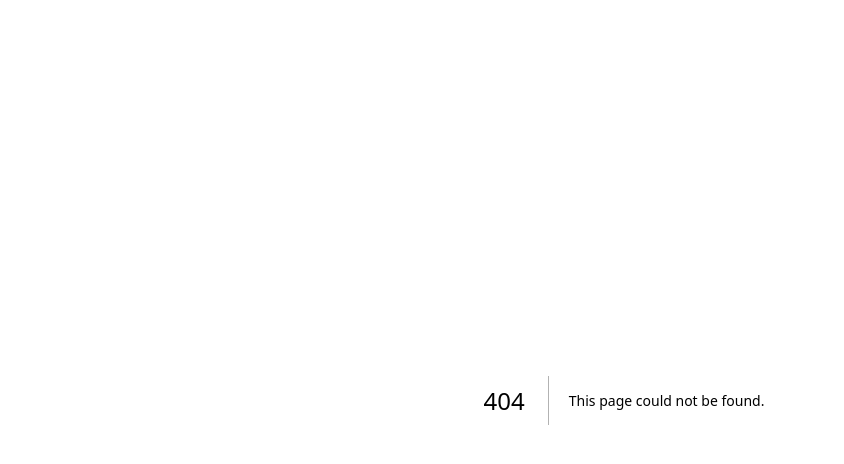
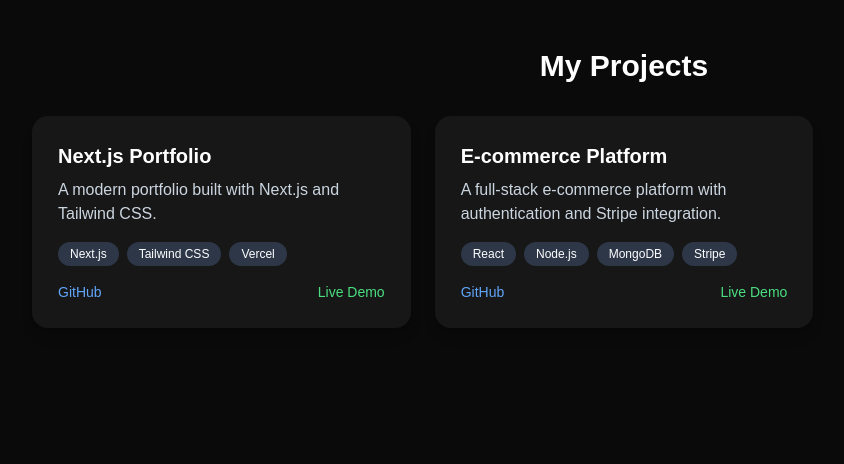
Before and after one commit to yunz-dev/yunz.next, a Next.js app: page /test in a window 1280 px wide. Before the commit this address had no page. Shown: the top 464 px of the page, without its empty margins (16-860 px from the left). Built offline with nearby package versions, Linux system fonts and the light colour scheme.

Commit message:
feat: project card

```diff
--- a/app/components/OpenSource.tsx
+++ b/app/components/OpenSource.tsx
@@ -1,48 +1,57 @@
-import Link from "next/link";
+import { oss } from '../data/projectData';
+import ProjectCard from './OssCard';
 import FadeScroll from "./FadeScroll";
 export default function OpenSource() {
   return (
-    <section className="py-20 px-6" id="opensource">
-      <div className="max-w-3xl mx-auto text-center">
+    <section className="text-white pt-20 pb-10" id="OpenSource">
+      <div className="container mx-auto px-6 text-center">
         <FadeScroll>
           <h2 className="text-3xl font-semibold mb-6">Open Source Contributions</h2>
-          <p className="text-lg text-gray-400 mb-6">
-            I love contributing to open source. Here are some projects I’ve worked on:
-          </p>
+          <p>I like to contribute to open source projects where I can :)</p>
+          <br></br>
           <div className="grid grid-cols-1 sm:grid-cols-2 lg:grid-cols-3 gap-12">
-            <div className="bg-gray-600 p-6 rounded-lg shadow-md">
-              <h3 className="text-xl font-semibold mb-2">Golio</h3>
-              <p className="mb-4">League of Legends, Legends of Runeterra and Valorant API client library for Go. </p>
-              <Link
-                href="https://github.com/KnutZuidema/golio"
-                className="inline-block text-gray-300 hover:underline"
-              >
-                View Source
-              </Link>
-            </div>
-            <div className="bg-gray-600 p-6 rounded-lg shadow-md">
-              <h3 className="text-xl font-semibold mb-2">Bunster</h3>
-              <p className="mb-4">A shell compiler that converts shell scripts into secure, portable and static binaries.</p>
-              <Link
-                href="https://github.com/yassinebenaid/bunster"
-                className="inline-block text-gray-300 hover:underline"
-              >
-                View Source
-              </Link>
-            </div>
-            <div className="bg-gray-600 p-6 rounded-lg shadow-md">
-              <h3 className="text-xl font-semibold mb-2">Nix Packages</h3>
-              <p className="mb-4">Nixpkgs is a collection of over 100,000 software packages that can be installed with the Nix package manager.</p>
-              <Link
-                href="https://github.com/NixOS/nixpkgs"
-                className="inline-block text-gray-300 hover:underline"
-              >
-                View Source
-              </Link>
-            </div>
+        {oss.map(project => (
+          <ProjectCard key={project.id} project={project} />
+        ))}
           </div>
+          <br></br>
+          <br></br>
+          <br></br>
+          For contributions checkout my <a className="underline" href="https://github.com/yunz-dev" target="_blank">Github</a>
         </FadeScroll>
       </div>
     </section>
   );
 }
+
+
+            // <div className="bg-gray-600 p-6 rounded-lg shadow-md">
+            //   <h3 className="text-xl font-semibold mb-2">Golio</h3>
+            //   <p className="mb-4">League of Legends, Legends of Runeterra and Valorant API client library for Go. </p>
+            //   <Link
+            //     href="https://github.com/KnutZuidema/golio"
+            //     className="inline-block text-gray-300 hover:underline"
+            //   >
+            //     View Source
+            //   </Link>
+            // </div>
+            // <div className="bg-gray-600 p-6 rounded-lg shadow-md">
+            //   <h3 className="text-xl font-semibold mb-2">Bunster</h3>
+            //   <p className="mb-4">A shell compiler that converts shell scripts into secure, portable and static binaries.</p>
+            //   <Link
+            //     href="https://github.com/yassinebenaid/bunster"
+            //     className="inline-block text-gray-300 hover:underline"
+            //   >
+            //     View Source
+            //   </Link>
+            // </div>
+            // <div className="bg-gray-600 p-6 rounded-lg shadow-md">
+            //   <h3 className="text-xl font-semibold mb-2">Nix Packages</h3>
+            //   <p className="mb-4">Nixpkgs is a collection of over 100,000 software packages that can be installed with the Nix package manager.</p>
+            //   <Link
+            //     href="https://github.com/NixOS/nixpkgs"
+            //     className="inline-block text-gray-300 hover:underline"
+            //   >
+            //     View Source
+            //   </Link>
+            // </div>
--- /dev/null
+++ b/app/components/OssCard.tsx
@@ -0,0 +1,35 @@
+import Link from 'next/link';
+import { Project } from '../data/projectData';
+import Image from 'next/image';
+
+interface ProjectCardProps {
+  project: Project;
+}
+
+const ProjectCard: React.FC<ProjectCardProps> = ({ project }) => {
+  return (
+    <div className="bg-neutral-900 text-white p-6 rounded-2xl shadow-lg border-2 border-gray-700 transition-all duration-300 ease-in-out hover:shadow-xl hover:border-gray-200 cursor-pointer">
+
+      <Image
+        src={project.image}
+        alt={project.title}
+        width={400}
+        height={250}
+        className="rounded-lg mb-4"
+      />
+      <h3 className="text-xl font-bold mb-2">{project.title}</h3>
+      <p className="text-gray-400 mb-4">{project.description}</p>
+      <div className="flex flex-wrap gap-2 mb-4">
+        {project.techStack.map((tech, index) => (
+          <span key={index} className="bg-gray-800 text-xs px-3 py-1 rounded-full">{tech}</span>
+        ))}
+      </div>
+      <div className="flex justify-between text-sm">
+        <Link href={project.repo} className="text-blue-400 hover:underline" target="_blank">GitHub</Link>
+        <Link href={project.live} className="text-green-400 hover:underline" target="_blank">Live Demo</Link>
+      </div>
+    </div>
+  );
+  };
+
+export default ProjectCard;
--- /dev/null
+++ b/app/components/ProjectCard.tsx
@@ -0,0 +1,34 @@
+import Link from 'next/link';
+import Image from 'next/image';
+import { Project } from '../data/projectData';
+
+interface ProjectCardProps {
+  project: Project;
+}
+
+const ProjectCard: React.FC<ProjectCardProps> = ({ project }) => {
+  return (
+    <div className="bg-neutral-900 text-white p-6 rounded-2xl shadow-lg border-2 border-gray-700 transition-all duration-300 ease-in-out hover:shadow-xl hover:border-gray-200 cursor-pointer">
+
+      <Image
+        src={project.image}
+        alt={project.title}
+        width={400}
+        height={250}
+        className="rounded-lg mb-4"
+      />
+      <h3 className="text-xl font-bold mb-2">{project.title}</h3>
+      <p className="text-gray-400 mb-4">{project.description}</p>
+      <div className="flex flex-wrap gap-2 mb-4">
+        {project.techStack.map((tech, index) => (
+          <span key={index} className="bg-gray-800 text-xs px-3 py-1 rounded-full">{tech}</span>
+        ))}
+      </div>
+      <div className="flex justify-between text-sm">
+        <Link href={project.repo} className="text-blue-400 hover:underline" target="_blank">GitHub</Link>
+        <Link href={project.live} className="text-green-400 hover:underline" target="_blank">Live Demo</Link>
+      </div>
+    </div>
+  );
+};
+export default ProjectCard;
--- a/app/components/Projects.tsx
+++ b/app/components/Projects.tsx
@@ -1,5 +1,6 @@
-import Link from "next/link";
 import FadeScroll from "./FadeScroll";
+import { projects } from '../data/projectData';
+import ProjectCard from './ProjectCard';
 
 export default function Projects() {
   return (
@@ -8,36 +9,9 @@
         <FadeScroll>
           <h2 className="text-3xl font-semibold mb-6">My Projects</h2>
           <div className="grid grid-cols-1 sm:grid-cols-2 lg:grid-cols-3 gap-12">
-            <div className="bg-gray-700 p-6 rounded-lg shadow-lg">
-              <h3 className="text-xl font-semibold mb-2">SPNW</h3>
-              <p className="mb-4">A Habit tracking app built with FASTAPI, MONGODB, HTMX and ALPINE</p>
-              <Link
-                href="https://github.com/yunz-dev/spnw-api"
-                className="inline-block text-gray-300 hover:underline"
-              >
-                View Project
-              </Link>
-            </div>
-            <div className="bg-gray-700 p-6 rounded-lg shadow-lg">
-              <h3 className="text-xl font-semibold mb-2">LiMao</h3>
-              <p className="mb-4">A golang powered data driven application to supplement in language learning</p>
-              <Link
-                href="https://github.com/yunz-dev/LiMao"
-                className="inline-block text-gray-300 hover:underline"
-              >
-                View Project
-              </Link>
-            </div>
-            <div className="bg-gray-700 p-6 rounded-lg shadow-lg">
-              <h3 className="text-xl font-semibold mb-2">YAWL</h3>
-              <p className="mb-4">Yet Another Wish List</p>
-              <Link
-                href="https://github.com/monkieeboi/YAWL"
-                className="inline-block text-gray-300 hover:underline"
-              >
-                View Project
-              </Link>
-            </div>
+        {projects.map(project => (
+          <ProjectCard key={project.id} project={project} />
+        ))}
           </div>
           <br></br>
           <br></br>
@@ -48,3 +22,34 @@
     </section>
   );
 }
+
+            // <div className="bg-gray-700 p-6 rounded-lg shadow-lg">
+            //   <h3 className="text-xl font-semibold mb-2">SPNW</h3>
+            //   <p className="mb-4">A Habit tracking app built with FASTAPI, MONGODB, HTMX and ALPINE</p>
+            //   <Link
+            //     href="https://github.com/yunz-dev/spnw-api"
+            //     className="inline-block text-gray-300 hover:underline"
+            //   >
+            //     View Project
+            //   </Link>
+            // </div>
+            // <div className="bg-gray-700 p-6 rounded-lg shadow-lg">
+            //   <h3 className="text-xl font-semibold mb-2">LiMao</h3>
+            //   <p className="mb-4">A golang powered data driven application to supplement in language learning</p>
+            //   <Link
+            //     href="https://github.com/yunz-dev/LiMao"
+            //     className="inline-block text-gray-300 hover:underline"
+            //   >
+            //     View Project
+            //   </Link>
+            // </div>
+            // <div className="bg-gray-700 p-6 rounded-lg shadow-lg">
+            //   <h3 className="text-xl font-semibold mb-2">YAWL</h3>
+            //   <p className="mb-4">Yet Another Wish List</p>
+            //   <Link
+            //     href="https://github.com/monkieeboi/YAWL"
+            //     className="inline-block text-gray-300 hover:underline"
+            //   >
+            //     View Project
+            //   </Link>
+            // </div>
--- a/app/components/Socials.tsx
+++ b/app/components/Socials.tsx
@@ -7,7 +7,7 @@
         <h2 className="text-3xl font-semibold mb-6">Let&apos;s Connect</h2>
         <div className="flex justify-center gap-8">
           <a
-            href="https://www.linkedin.com/in/yunzz"
+            href="https://www.linkedin.com/in/yunzwastaken"
             target="_blank"
             className="text-gray-300 hover:text-gray-100"
           >
@@ -21,7 +21,7 @@
             GitHub
           </a>
           <a
-            href="https://medium.com/@ynssyd0210"
+            href="https://yunzblogz.medium.com"
             target="_blank"
             className="text-gray-300 hover:text-gray-100"
           >
--- /dev/null
+++ b/app/data/projectData.ts
@@ -0,0 +1,80 @@
+export interface Project {
+  id: number;
+  title: string;
+  description: string;
+  techStack: string[];
+  repo: string;
+  live: string;
+  image: string;
+}
+
+// projectData.ts
+export interface Project {
+  id: number;
+  title: string;
+  description: string;
+  techStack: string[];
+  repo: string;
+  live: string;
+  image: string;
+}
+
+export const projects: Project[] = [
+  {
+    id: 1,
+    title: "GEDIS",
+    description: "A powerful distributed system for efficient data processing.",
+    techStack: ["Go"],
+    repo: "https://github.com/yunz-dev/gedis",
+    live: "https://gedis-demo.com",
+    image: "/images/hasegi.jpg"
+  },
+  {
+    id: 2,
+    title: "LiMao",
+    description: "A golang powered data driven application to supplement in language learning",
+    techStack: ["Go", "PostgreSQL", "Redis", "HTMX", "AlpineJS"],
+    repo: "https://github.com/yunz-dev/LiMao",
+    live: "https://limao-chat.com",
+    image: "/images/hasegi.jpg"
+  },
+  {
+    id: 3,
+    title: "SPNW",
+    description: "A Habit tracking app built with FASTAPI, MONGODB, HTMX and ALPINE",
+    techStack: ["FastAPI", "MongoDB", "HTMX", "AlpineJS", "Tailwind"],
+    repo: "https://github.com/yunz-dev/spnw",
+    live: "https://spnw-proxy.com",
+    image: "/images/hasegi.jpg"
+  }
+];
+
+export const oss: Project[] = [
+  {
+    id: 1,
+    title: "Bunster",
+    description: "A shell compiler that converts shell scripts into secure, portable and static binaries. ",
+    techStack: ["Go", "Bash"],
+    repo: "https://github.com/yassinebenaid/bunster",
+    live: "https://bunster.netlify.app/",
+    image: "/images/hasegi.jpg"
+  },
+  {
+    id: 2,
+    title: "Nixpkgs",
+    description: "The Nix Packages collection containing thousands of software packages.",
+    techStack: ["Nix", "Linux", "Shell"],
+    repo: "https://github.com/NixOS/nixpkgs",
+    live: "https://search.nixos.org/packages",
+    image: "/images/hasegi.jpg"
+  },
+  {
+    id: 3,
+    title: "Golio",
+    description: "A Go client library for the Riot Games API.",
+    techStack: ["Go", "API"],
+    repo: "https://github.com/KnutZuidema/golio",
+    live: "https://golio-api.com",
+    image: "/images/hasegi.jpg"
+  }
+];
--- /dev/null
+++ b/app/test/ProjectCard.tsx
@@ -0,0 +1,26 @@
+import Link from 'next/link';
+import { Project } from './projectData';
+
+interface ProjectCardProps {
+  project: Project;
+}
+
+const ProjectCard: React.FC<ProjectCardProps> = ({ project }) => {
+  return (
+    <div className="bg-neutral-900 text-white p-6 rounded-2xl shadow-lg border-2 border-transparent transition-all hover:shadow-xl hover:border-blue-400 cursor-pointer">
+      <h3 className="text-xl font-bold mb-2">{project.title}</h3>
+      <p className="text-gray-400 mb-4">{project.description}</p>
+      <div className="flex flex-wrap gap-2 mb-4">
+        {project.techStack.map((tech, index) => (
+          <span key={index} className="bg-gray-800 text-xs px-3 py-1 rounded-full">{tech}</span>
+        ))}
+      </div>
+      <div className="flex justify-between text-sm">
+        <Link href={project.repo} className="text-blue-400 hover:underline" target="_blank">GitHub</Link>
+        <Link href={project.live} className="text-green-400 hover:underline" target="_blank">Live Demo</Link>
+      </div>
+    </div>
+  );
+};
+
+export default ProjectCard;
--- /dev/null
+++ b/app/test/page.tsx
@@ -0,0 +1,17 @@
+import { projects } from './projectData';
+import ProjectCard from './ProjectCard';
+
+const Projects: React.FC = () => {
+  return (
+    <div className="min-h-screen bg-neutral-950 text-white py-12 px-6 md:px-12">
+      <h1 className="text-3xl font-bold text-center mb-8">My Projects</h1>
+      <div className="grid grid-cols-1 md:grid-cols-2 lg:grid-cols-3 gap-6">
+        {projects.map(project => (
+          <ProjectCard key={project.id} project={project} />
+        ))}
+      </div>
+    </div>
+  );
+};
+
+export default Projects;
--- /dev/null
+++ b/app/test/projectData.ts
@@ -0,0 +1,27 @@
+export interface Project {
+  id: number;
+  title: string;
+  description: string;
+  techStack: string[];
+  repo: string;
+  live: string;
+}
+
+export const projects: Project[] = [
+  {
+    id: 1,
+    title: "Next.js Portfolio",
+    description: "A modern portfolio built with Next.js and Tailwind CSS.",
+    techStack: ["Next.js", "Tailwind CSS", "Vercel"],
+    repo: "https://github.com/username/nextjs-portfolio",
+    live: "https://nextjs-portfolio.vercel.app/"
+  },
+  {
+    id: 2,
+    title: "E-commerce Platform",
+    description: "A full-stack e-commerce platform with authentication and Stripe integration.",
+    techStack: ["React", "Node.js", "MongoDB", "Stripe"],
+    repo: "https://github.com/username/ecommerce",
+    live: "https://ecommerce-platform.com"
+  }
+];
--- a/tailwind.config.ts
+++ b/tailwind.config.ts
@@ -10,13 +10,19 @@
     extend: {
       animation: {
         ["infinite-slider"]: "infiniteSlider 20s linear infinite",
+        border: 'background ease infinite',
       },
+
       keyframes: {
         infiniteSlider: {
           "0%": { transform: "translateX(0)" },
           "100%": {
             transform: "translateX(calc(-250px * 5))",
           },
+        },
+        background: {
+          '0%, 100%': { backgroundPosition: '0% 50%' },
+          '50%': { backgroundPosition: '100% 50%' },
         },
       },
       colors: {
```
